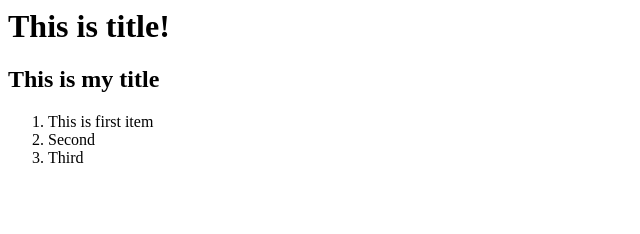
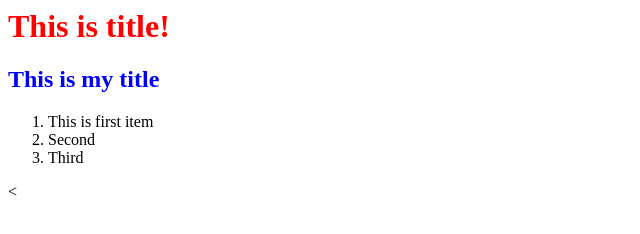
Before and after one commit to ajkeith84/myhome, a plain HTML site: page index.html in a window 1280 px wide. Shown: the whole page, without its empty margins (0-640 px from the left). Drawn offline with Linux system fonts and the light colour scheme.

Commit message:
Update index.html <style>

```diff
--- a/index.html
+++ b/index.html
@@ -1,3 +1,15 @@
+<html>
+  <head>
+    <style>
+      h1 {
+        color: red;
+      }
+      h2 {
+        color: blue;
+      }
+    </style>
+  </head>
+<body></body>
 <h1>This is title!</h1>
 <h2>This is my title</h2>
 <ol>
@@ -5,3 +17,4 @@
   <li>Second</li>
   <li>Third</li>
 </ol>
+<</html>
```
